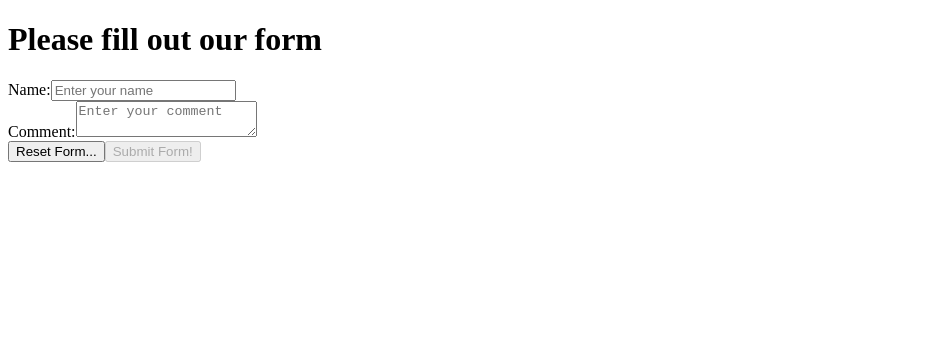
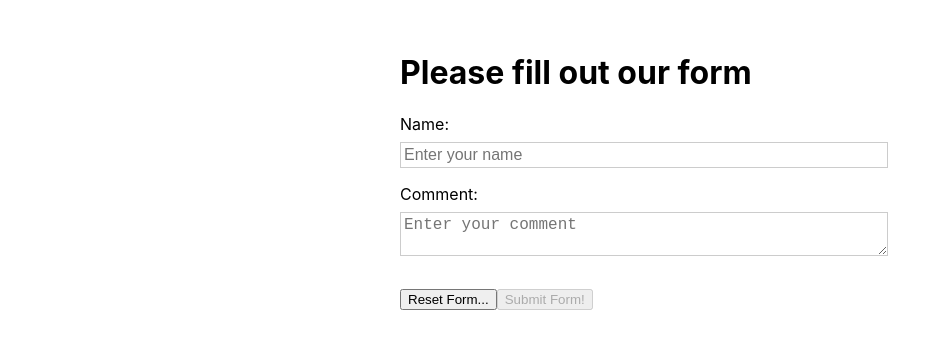
Before and after one commit to danieltott/Styling-React-Components, a React (Create React App) app: page / in a window 1280 px wide. Shown: the top 348 px of the page, without its empty margins (0-943 px from the left). Built offline with nearby package versions, Linux system fonts and the light colour scheme.

Commit message:
begin styling

```diff
--- a/public/index.html
+++ b/public/index.html
@@ -13,6 +13,7 @@
     -->
     <link rel="manifest" href="%PUBLIC_URL%/manifest.json" />
     <link rel="shortcut icon" href="%PUBLIC_URL%/favicon.ico" />
+    <link rel="stylesheet" href="%PUBLIC_URL%/styles.css" />
     <!--
       Notice the use of %PUBLIC_URL% in the tags above.
       It will be replaced with the URL of the `public` folder during the build.
--- /dev/null
+++ b/public/styles.css
@@ -0,0 +1,36 @@
+html {
+  font-size: 16px;
+}
+
+body {
+  font-family: -apple-system, BlinkMacSystemFont, 'Segoe UI', Roboto,
+    'Helvetica Neue', Arial, sans-serif, 'Apple Color Emoji', 'Segoe UI Emoji',
+    'Segoe UI Symbol';
+  padding: 1em;
+}
+
+* + * {
+  margin-top: 1em;
+}
+
+label {
+  display: block;
+}
+
+label + input,
+label + textarea {
+  margin-top: 0.5em;
+}
+
+input,
+textarea {
+  font-size: 1rem;
+  border: 1px solid #ccc;
+  padding: 3px;
+  width: 100%;
+}
+
+[role='main'] {
+  max-width: 30rem;
+  margin: 0 auto;
+}
```
